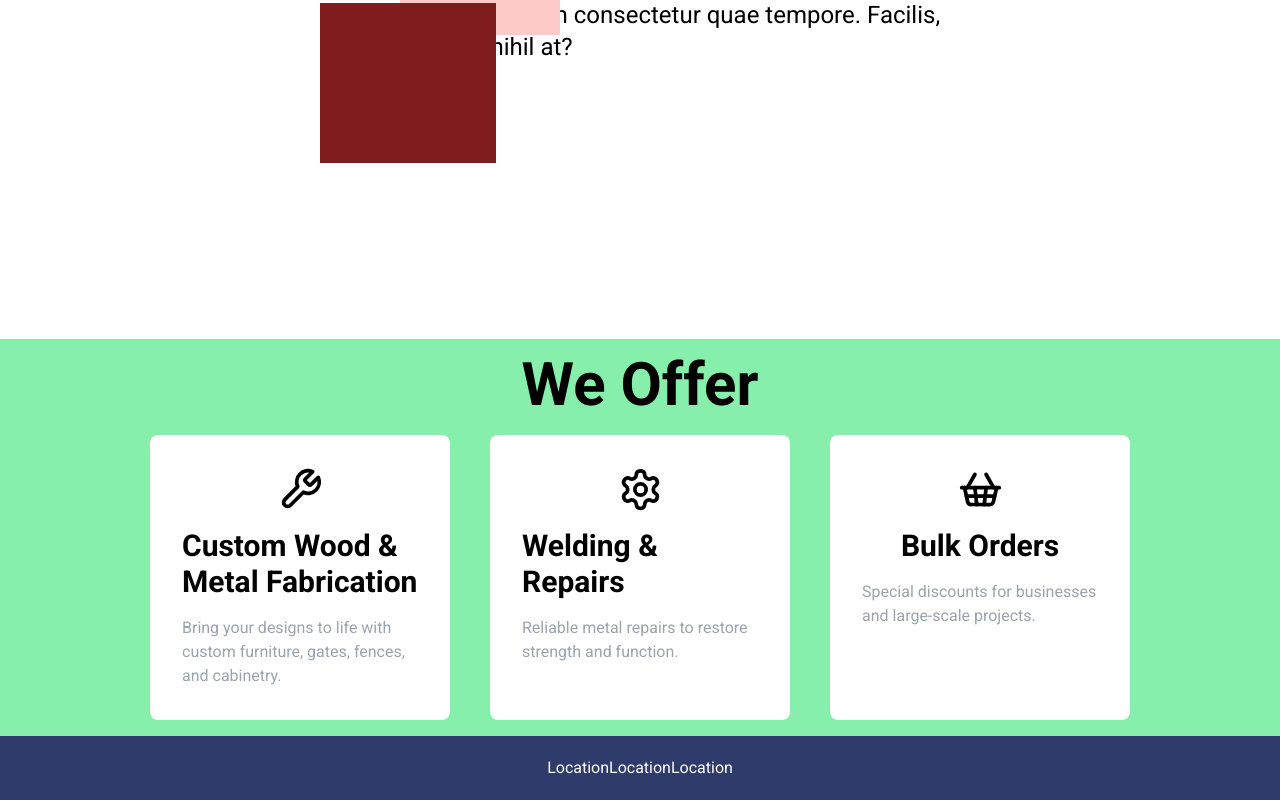
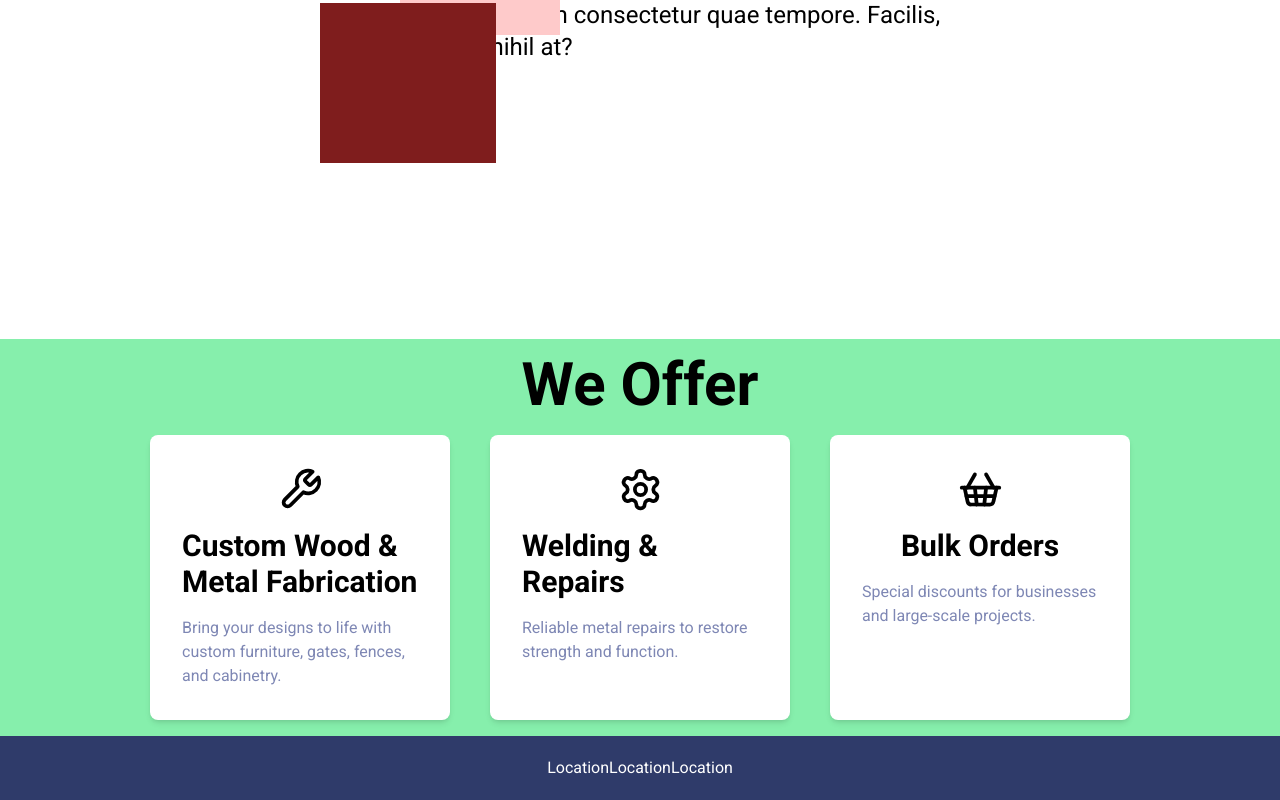
Before and after one commit to LOOOOOOK12/an-fabrication-website, a Next.js app: page / in a window 1280 px wide. Shown: the part 1261-2061 px from the top of the page. Built offline with nearby package versions, Linux system fonts and the light colour scheme.

Commit message:
Enhance offersCard component with shadow effect and updated text color

```diff
--- a/app/components/offersCard.tsx
+++ b/app/components/offersCard.tsx
@@ -8,10 +8,10 @@ function Icon({ icon: Icon }: { icon: React.FC<LucideProps> }) {
 
 function offersCard({icon, title, description}:offersCardProps) {
     return (
-        <div className='flex flex-col items-center p-8 bg-white rounded-lg max-w-[300px]'>
+        <div className='flex flex-col items-center p-8 bg-white rounded-lg max-w-[300px] shadow-md'>
             <Icon icon={icon}/>
             <h1 className='text-3xl font-bold mb-4'>{title}</h1>
-            <p className='text-gray-400'>{description}</p>
+            <p className='text-text-400'>{description}</p>
         </div>
     )
 }
```
